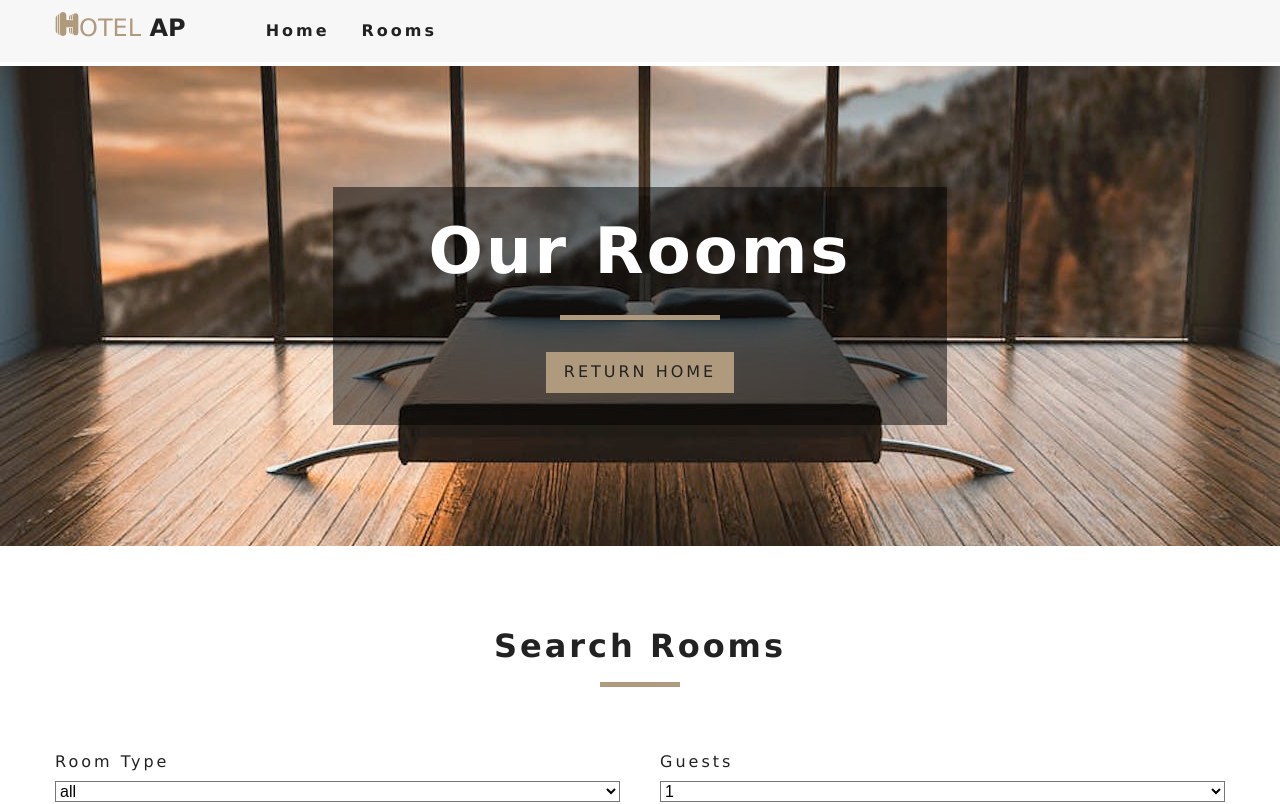
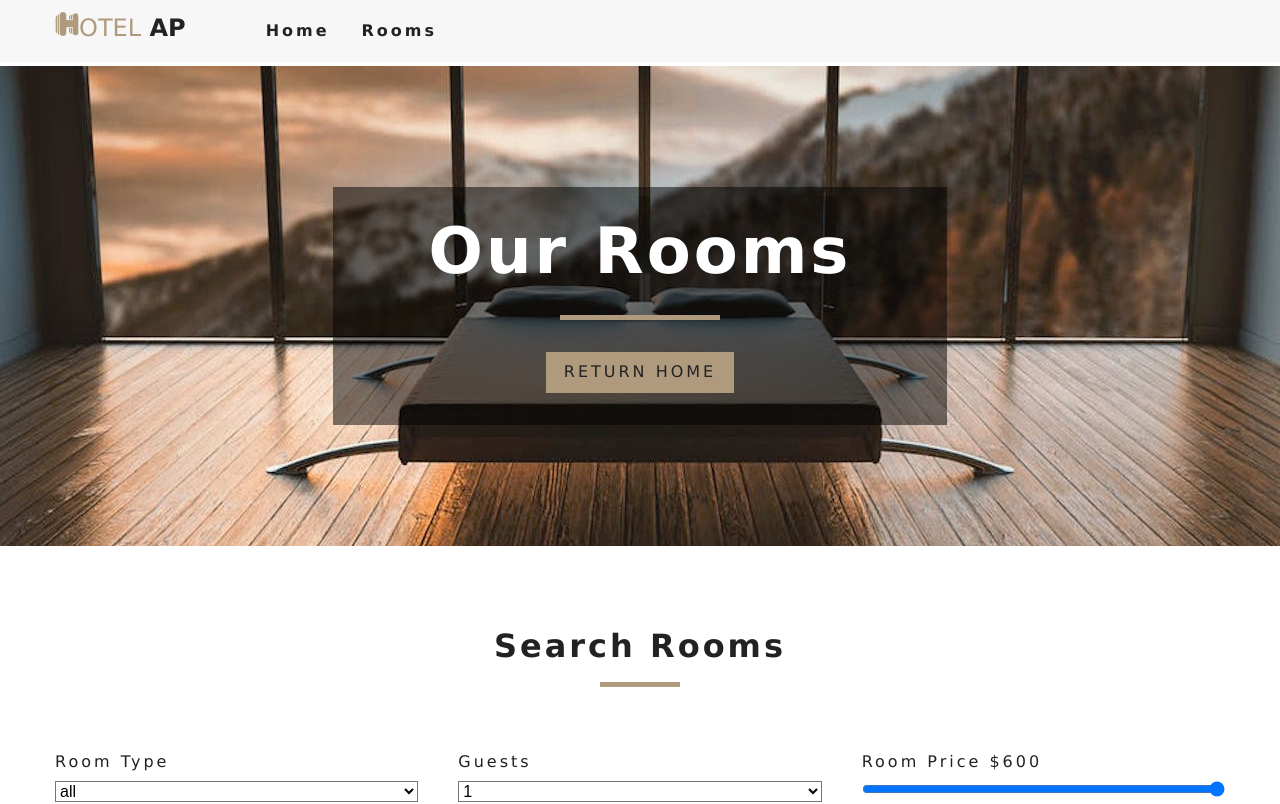
Before and after one commit to eldarcelik/hotel-ap, a React (Create React App) app: page /rooms in a window 1280 px wide. Shown: the top 804 px of the page. Built offline with nearby package versions, Linux system fonts and the light colour scheme.

Commit message:
Finished filtering rooms by price

```diff
--- a/src/Context.js
+++ b/src/Context.js
@@ -26,8 +26,11 @@ function RoomProvider(props) {
 
         let rooms = formatData(items);
         let featuredRooms = rooms.filter(room => room.featured === true);
+
+        // get max price and size from all rooms
         let maxPrice = Math.max(...rooms.map(room => room.price));
         let maxSize = Math.max(...rooms.map(room => room.size));
+
         setData(prevData => ({
             ...prevData,
             rooms,
@@ -64,6 +67,7 @@ function RoomProvider(props) {
         const target = event.target;
         const value = event.type === "checkbox" ? target.checked : target.value;
         const name = event.target.name;
+
         setData(prevData => ({
             ...prevData,
             [name]: value
@@ -76,6 +80,7 @@ function RoomProvider(props) {
         let tempRooms = [...rooms];
         // transform value
         capacity = parseInt(capacity);
+        price = parseInt(price);
 
         // filter by type
         if (type !== "all") {
@@ -86,6 +91,10 @@ function RoomProvider(props) {
             tempRooms = tempRooms.filter(room => room.capacity >= capacity)
         }
 
+        // filter by price
+        tempRooms = tempRooms.filter(room => room.price <= price)
+
+        // change state with filtered rooms
         setData(prevData => ({
             ...prevData,
             sortedRooms: tempRooms
--- a/src/components/RoomsContainer.js
+++ b/src/components/RoomsContainer.js
@@ -6,15 +6,15 @@ import Loading from './Loading';
 
 export default function RoomsContainer() {
     let { data, setData } = useContext(RoomContext);;
-    let { loading, sortedRooms, rooms } = data;
+    let { loading } = data;
 
     if (loading) {
         return <Loading />;
     }
     return (
         <>
-            <RoomsFilter rooms={rooms} />
-            <RoomsList rooms={sortedRooms} />
+            <RoomsFilter />
+            <RoomsList />
         </>
     )
 }
--- a/src/components/RoomsFilter.js
+++ b/src/components/RoomsFilter.js
@@ -9,15 +9,15 @@ const getUnique = (items, value) => {
     return [...new Set(tempArray)]
 }
 
-export default function RoomsFilter(props) {
+export default function RoomsFilter() {
     const { data, setData, handleChange, filterRooms } = useContext(RoomContext);
     const { rooms, type, capacity, price, minPrice, maxPrice, minSize, maxSize, breakfast, pets } = data;
 
     useEffect(() => {
-        // every time when filters change call this function to change parametars in state and filter rooms
+        // every time when filters change call this function to change parametars in context and filter rooms
         filterRooms()
 
-    }, [type, capacity])
+    }, [type, capacity, price])
 
     useEffect(() => {
         // set filters to default every time it mounts
@@ -26,9 +26,9 @@ export default function RoomsFilter(props) {
                 ...prevData,
                 type: "all",
                 capacity: 1,
-                price: 0,
-                minPrice: 0,
-                maxPrice: 0,
+                price,
+                minPrice,
+                maxPrice,
                 minSize: 0,
                 maxSize: 0,
                 breakfast: false,
@@ -86,6 +86,22 @@ export default function RoomsFilter(props) {
                     </select>
                 </div>
                 {/* end guests */}
+
+                {/* room price */}
+                <div className="form-group">
+                    <label htmlFor="price">room price ${price}</label>
+                    <input
+                        name="price"
+                        id="price"
+                        type="range"
+                        className="form-control"
+                        min={minPrice}
+                        max={maxPrice}
+                        value={price}
+                        onChange={handleChange}
+                    />
+                </div>
+                {/* end room price */}
             </form>
         </section>
     )
--- a/src/components/RoomsList.js
+++ b/src/components/RoomsList.js
@@ -1,15 +1,19 @@
-import React from 'react';
+import React, { useContext } from 'react';
 import Room from './Room';
+import { RoomContext } from '../Context';
 
-export default function RoomsList({rooms}) {
-    if (!rooms.length) {
+export default function RoomsList() {
+    let { data, setData } = useContext(RoomContext);;
+    let { sortedRooms } = data;
+
+    if (!sortedRooms.length) {
         return <div className="empty-search">unfortunately no rooms matched your search parametars</div>
     }
 
     return (
         <section className="roomslist">
             <div className="roomslist-center">
-                {rooms.map(room => {
+                {sortedRooms.map(room => {
                     return <Room key={room.id} room={room} />})
                 }
             </div>
```
